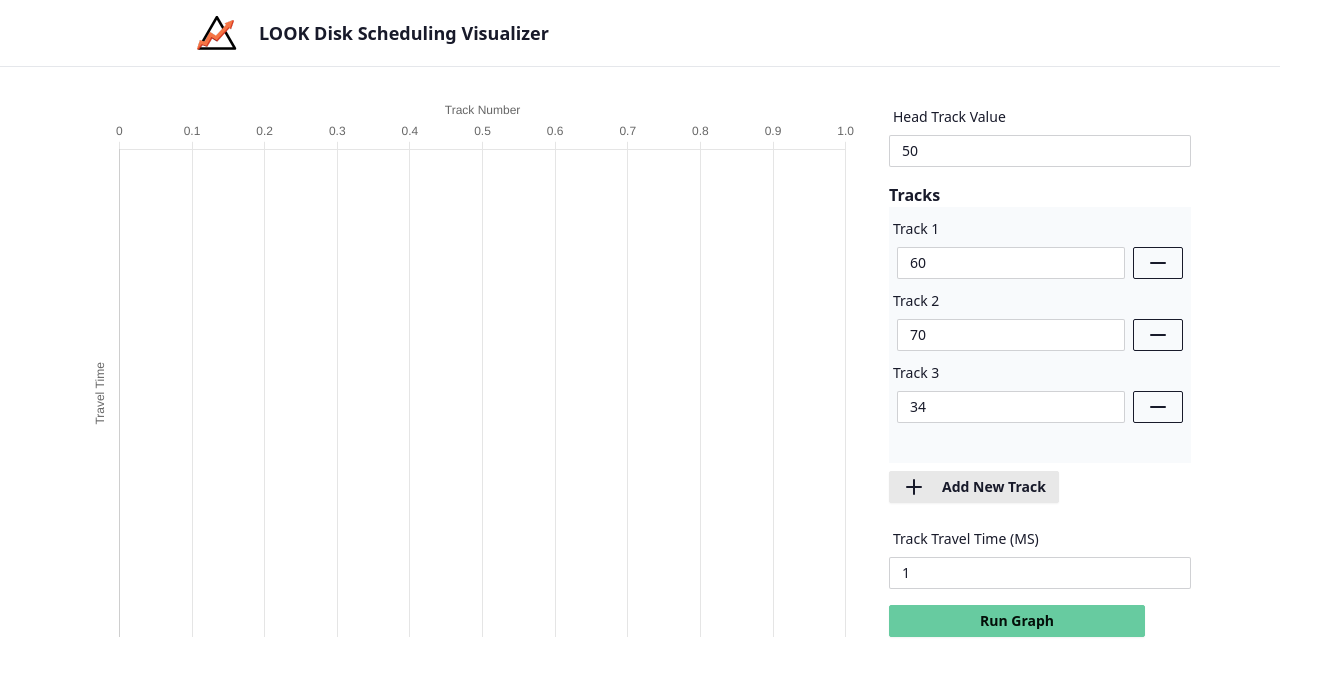
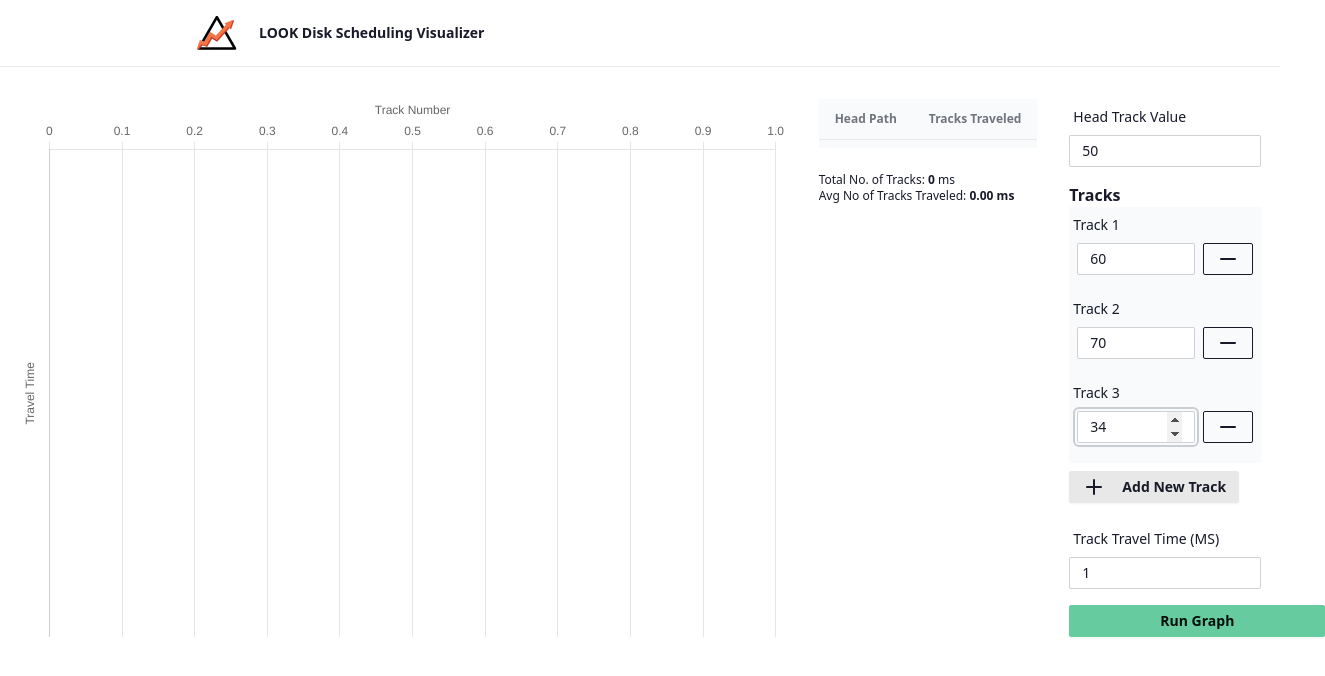
Before and after one commit to roiceee/look-disk-scheduling-algorithm-visualizer, a React (Vite) app: page / in a window 1280 px wide. Shown: the top 676 px of the page, 1325 px wide, since content can reach past the window. Built offline with nearby package versions, Linux system fonts and the light colour scheme.

Commit message:
Update dependencies and add track table

```diff
--- a/src/App.tsx
+++ b/src/App.tsx
@@ -1,5 +1,5 @@
 import { Minus, Plus } from "lucide-react";
-import { useCallback, useState } from "react";
+import { useCallback, useEffect, useMemo, useRef, useState } from "react";
 import Navbar from "./components/Navbar";
 import { lookDiskScheduling } from "./services/computation";
 
@@ -30,8 +30,9 @@ function App() {
     travelTime: [],
   });
 
+  const inputRefs = useRef<HTMLInputElement[] | null>([]);
+
   const runGraph = useCallback(() => {
-
     if (isNaN(headTrack)) {
       alert("Please input all fields");
       return;
@@ -85,6 +86,25 @@ function App() {
     [tracks]
   );
 
+  const tableData = useMemo(() => {
+    const data = [];
+    let tracksTraveled = 0;
+    let avgTracksTraveled = 0;
+    for (let i = 1; i < graphData.tracks.length; i++) {
+      data.push(
+        <tr key={`track-${i}`}>
+          <td>
+            {graphData.tracks[i - 1]} to {graphData.tracks[i]}
+          </td>
+          <td>{Math.abs(graphData.tracks[i - 1] - graphData.tracks[i])}</td>
+        </tr>
+      );
+      tracksTraveled += Math.abs(graphData.tracks[i - 1] - graphData.tracks[i]);
+    }
+    avgTracksTraveled = tracksTraveled / (graphData.tracks.length - 1);
+    return { data, tracksTraveled, avgTracksTraveled };
+  }, [graphData.tracks]);
+
   //Register Elements
   ChartJS.register(
     CategoryScale,
@@ -96,19 +116,25 @@ function App() {
     Legend
   );
 
-  //Test Case For Computation
-  // const headPosition: number = 50;
-  // const trackRequests: number[] = [40, 10, 22, 20, 60, 2, 70, 45];
-  // const result: {
-  //   tracks: number[];
-  //   travelTime: number[];
-  // } = lookDiskScheduling(headPosition, trackRequests, 1);
+  useEffect(() => {
+    if (!inputRefs.current) {
+      return;
+    }
+
+    if (inputRefs.current.length > 0) {
+      // eslint-disable-next-line @typescript-eslint/no-explicit-any
+      const lastInputRef: any = inputRefs.current[tracks.length - 1];
+      if (lastInputRef) {
+        lastInputRef.focus();
+      }
+    }
+  }, [tracks]);
 
   return (
-    <main>
+    <main className="pb-10">
       <Navbar className="mb-8 sm:px-20 lg:px-48" />
 
-      <div className="flex flex-col lg:flex-row justify-center gap-8 px-2 flex-grow-0">
+      <div className="flex flex-col lg:flex-row justify-center gap-8 px-2 sm:px-32 flex-grow-0">
         <section>
           <Line
             className="h-96 "
@@ -156,6 +182,35 @@ function App() {
           />
         </section>
 
+        <section>
+          <section className="max-h-[200px] md:max-h-[500px] overflow-y-auto overflow-x-auto bg-slate-50">
+            {/* create a table for two columns, loop using the length of tracks-1*/}
+            <table className="table w-full text-center mb-2 ">
+              <thead>
+                <tr>
+                  <th>Head Path</th>
+                  <th>Tracks Traveled</th>
+                </tr>
+              </thead>
+              <tbody>{tableData.data}</tbody>
+            </table>
+          </section>
+
+          <section className="text-xs mt-6">
+            <div>
+              <span>
+                Total No. of Tracks: <b>{tableData.tracksTraveled}</b> ms
+              </span>
+            </div>
+            <div>
+              <span>
+                Avg No of Tracks Traveled:{" "}
+                <b>{tableData.avgTracksTraveled.toFixed(2)} ms</b>
+              </span>
+            </div>
+          </section>
+        </section>
+
         <section className="sm:items-center min-w-48">
           <label className="form-control w-full max-w-xs">
             <div className="label">
@@ -179,18 +234,29 @@ function App() {
             <h2 className="font-bold">Tracks</h2>
             <div className="h-64 overflow-y-auto bg-slate-50">
               {tracks.map((track, index) => (
-                <div key={`track-${index}`} className="mt-1">
+                <div key={`track-${index}`} style={{ marginBottom: "6px" }}>
                   <label className="form-control w-full max-w-xs">
                     <div className="label">
                       <span className="label-text">Track {index + 1}</span>
                     </div>
                   </label>
-                  <div className="flex items-center justify-center gap-2 px-2">
+                  <div className="flex items-center justify-center gap-2 px-2 mb-4">
                     <input
                       type="number"
                       min={1}
                       value={track}
                       className="input input-bordered w-full max-w-xs input-sm"
+                      ref={(el) => {
+                        if (el) {
+                          if (inputRefs.current)
+                            inputRefs.current[index] = el as HTMLInputElement;
+                        }
+                      }}
+                      onKeyDown={(e) => {
+                        if (e.key === "Enter") {
+                          handleAddTrack();
+                        }
+                      }}
                       onChange={(e) =>
                         handleTrackChange(index, parseInt(e.target.value))
                       }
@@ -236,7 +302,7 @@ function App() {
             </label>
           </div>
 
-          <div className="mt-4">
+          <div className="mt-4 text-center sm:text-left">
             <button
               onClick={runGraph}
               className="btn btn-accent btn-sm btn-wide"
--- a/src/components/Navbar.tsx
+++ b/src/components/Navbar.tsx
@@ -6,7 +6,7 @@ export default function Navbar({ className }: Props) {
   return (
     <div className={`navbar bg-base-100 border-b ${className}`}>
       <img src="logo.png" alt="Logo" className="navbar-logo" />
-      <a className="btn btn-ghost text-md sm:text-lg">LOOK Disk Scheduling Visualizer</a>
+      <a className="btn btn-ghost ">LOOK Disk Scheduling Visualizer</a>
     </div>
   );
 }
```
